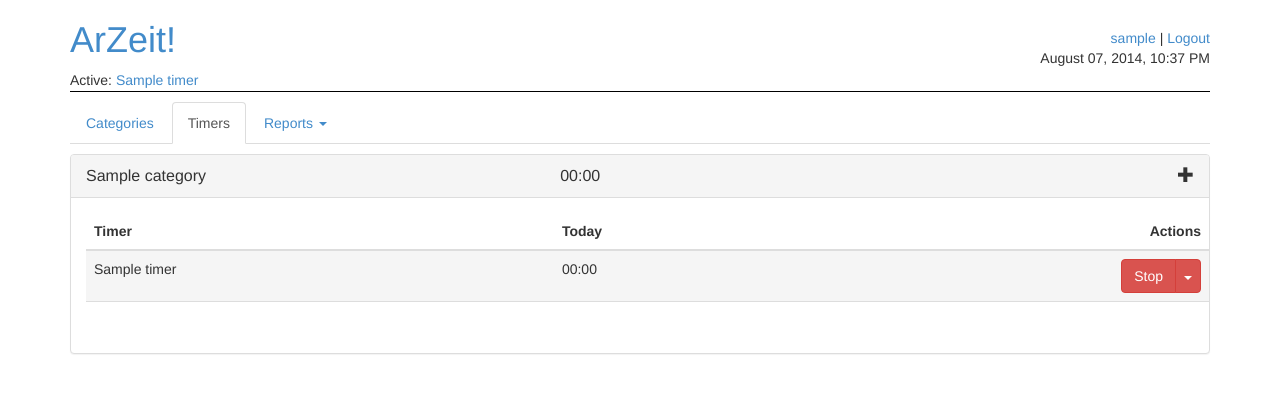
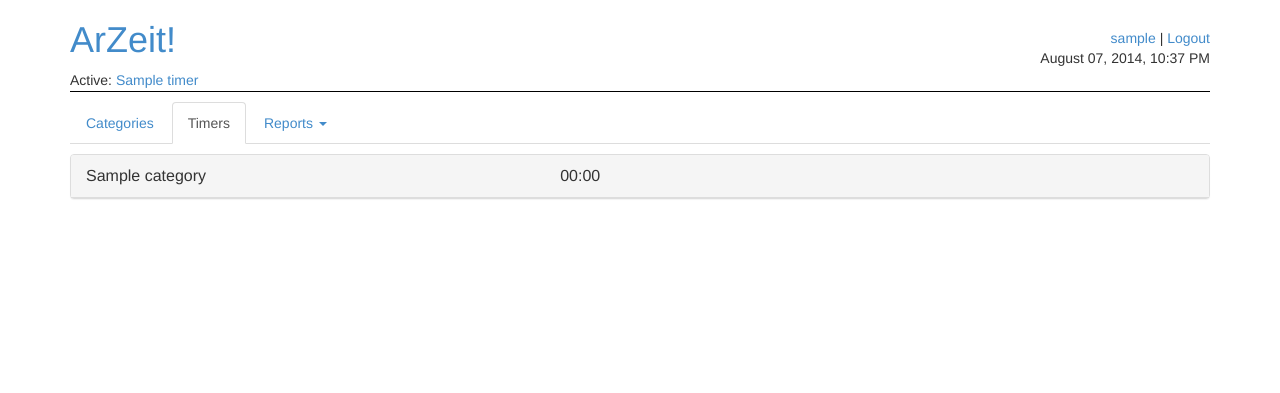
Before and after one commit to peap/djarzeit, a Django app: page /timers/ in a window 1280 px wide. Shown: the top 393 px of the page. Run offline with Django 3.2, Linux system fonts and the light colour scheme; a user stored in the database is signed in; tables that the repository leaves empty hold one stand-in row (values such as "Sample post"); some libraries are stand-ins or nearby versions.

Commit message:
Simplifying panel collapse stuff

```diff
--- a/timers/static/timers/timers.js
+++ b/timers/static/timers/timers.js
@@ -1,35 +1,4 @@
 $(document).ready(function () {
-
-    $('#toggle_all').on('click', function (e) {
-        var $button = $(this);
-        var old_text = $button.text();
-        if (old_text.indexOf('Show') === -1){
-            $('.accordion-body').collapse('hide');
-            new_text = old_text.replace('Hide', 'Show');
-        } else {
-            $('.accordion-body').collapse('show');
-            new_text = old_text.replace('Show', 'Hide');
-        }
-        $button.text(new_text);
-    });
-
-    $('.panel-body').collapse();
-    $('.panel-heading').on('click', function (e) {
-        var $panel = $(this).closest('.panel');
-        var $panel_body = $panel.find('.panel-body');
-        var $clicked_col = $(e.target).closest('div');
-        if ($clicked_col.attr('data-toggle') === 'add_timer') {
-            var $target = $($clicked_col.attr('data-target'));
-            if ($target.is(':visible')) {
-                $target.addClass('hide');
-            } else {
-                $target.removeClass('hide');
-                $target.find('input[name=timer_name]').focus();
-            }
-        } else {
-            $panel_body.collapse('toggle');
-        }
-    });
 
     $('form.startstop-form').on('submit', function (e) {
         e.preventDefault();
--- a/timers/templates/timers/listing.html
+++ b/timers/templates/timers/listing.html
@@ -1,23 +1,19 @@
 {% load timer_tags %}
 
-<div class="panel-heading">
+<div class="panel-heading" data-toggle="collapse" data-target="#cat-body-{{ cat.id }}">
   <span class="panel-title">
     <div class="row">
       <div class="col-xs-5">
         {{ cat.name }}
       </div>
-      <div class="col-xs-3">
+      <div class="col-xs-7">
         {{ cat.today|format_timedelta }}
-      </div>
-      <div class="col-xs-4 text-right" data-toggle="add_timer"
-          data-target="#add_new_timer_in_{{ cat.id }}">
-        <i class="glyphicon glyphicon-plus"></i>
       </div>
     </div>
   </span>
 </div> <!-- .panel-heading -->
 
-<div class="panel-body" class="panel-collapse">
+<div class="panel-body panel-collapse collapse" id="cat-body-{{ cat.id }}">
 
   <table class="table">
     <thead>
@@ -118,7 +114,7 @@
         {% endwith %}
         </td>
       </tr>
-      <tr class="hide" id="add_new_timer_in_{{ cat.id }}">
+      <tr id="add_new_timer_in_{{ cat.id }}">
         <td colspan="4">
           <form id="new_timer_{{ cat.id }}" method="post" class="form-inline"
               action="{% url 'new_timer' category_id=cat.id %}">
--- a/timers/templates/timers/timers.html
+++ b/timers/templates/timers/timers.html
@@ -1,10 +1,6 @@
 {% extends 'base.html' %}
 
 {% block arzeit_content %}
-
-<div style="display: none;">
-  <button class="btn btn-small" id="toggle_all">Hide All</button>
-</div>
 
 {% for cat in root_categories %}
   <div class="panel panel-default root-category-panel" id="timers_for_{{ cat.id }}">
```
